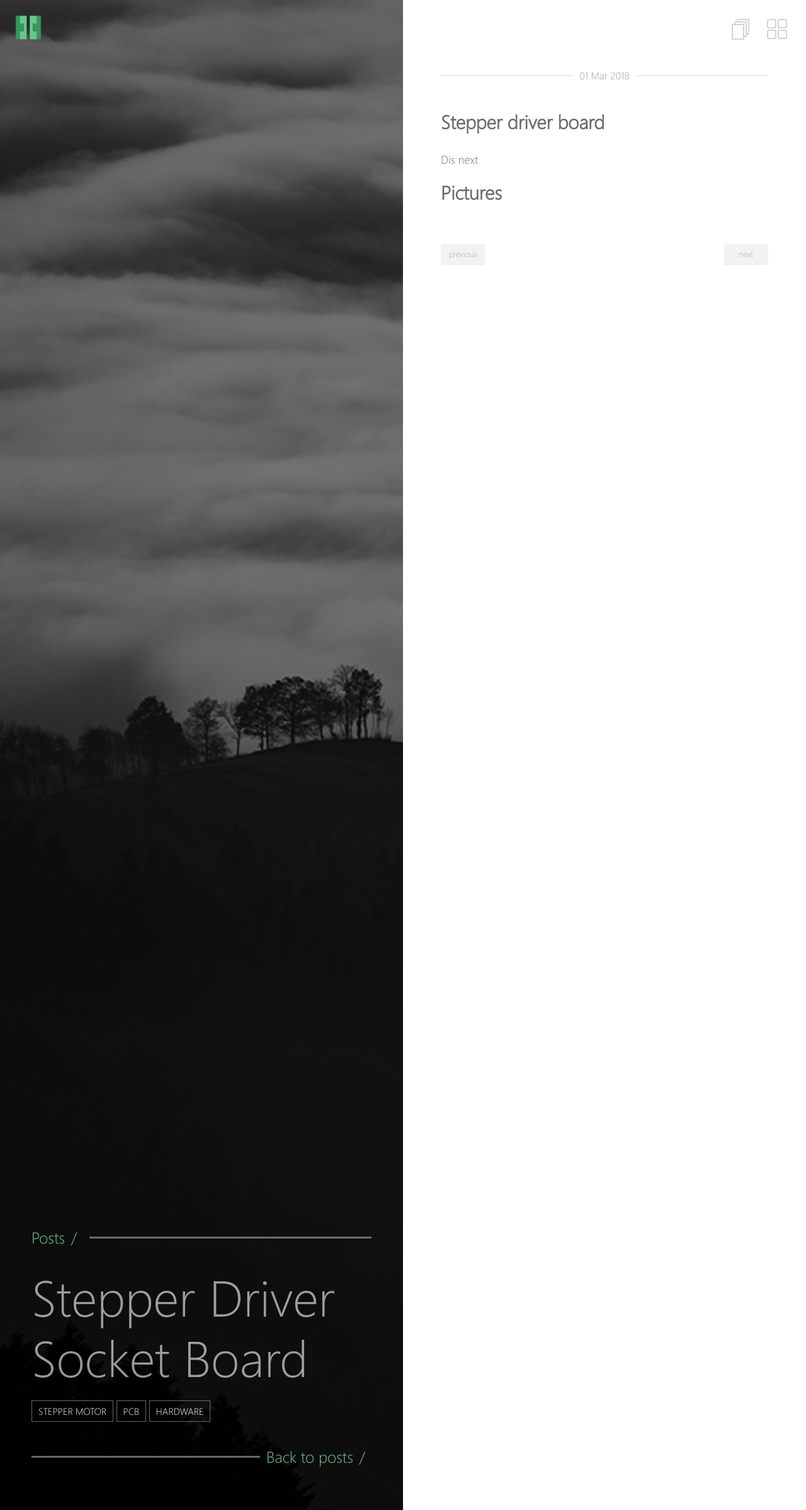
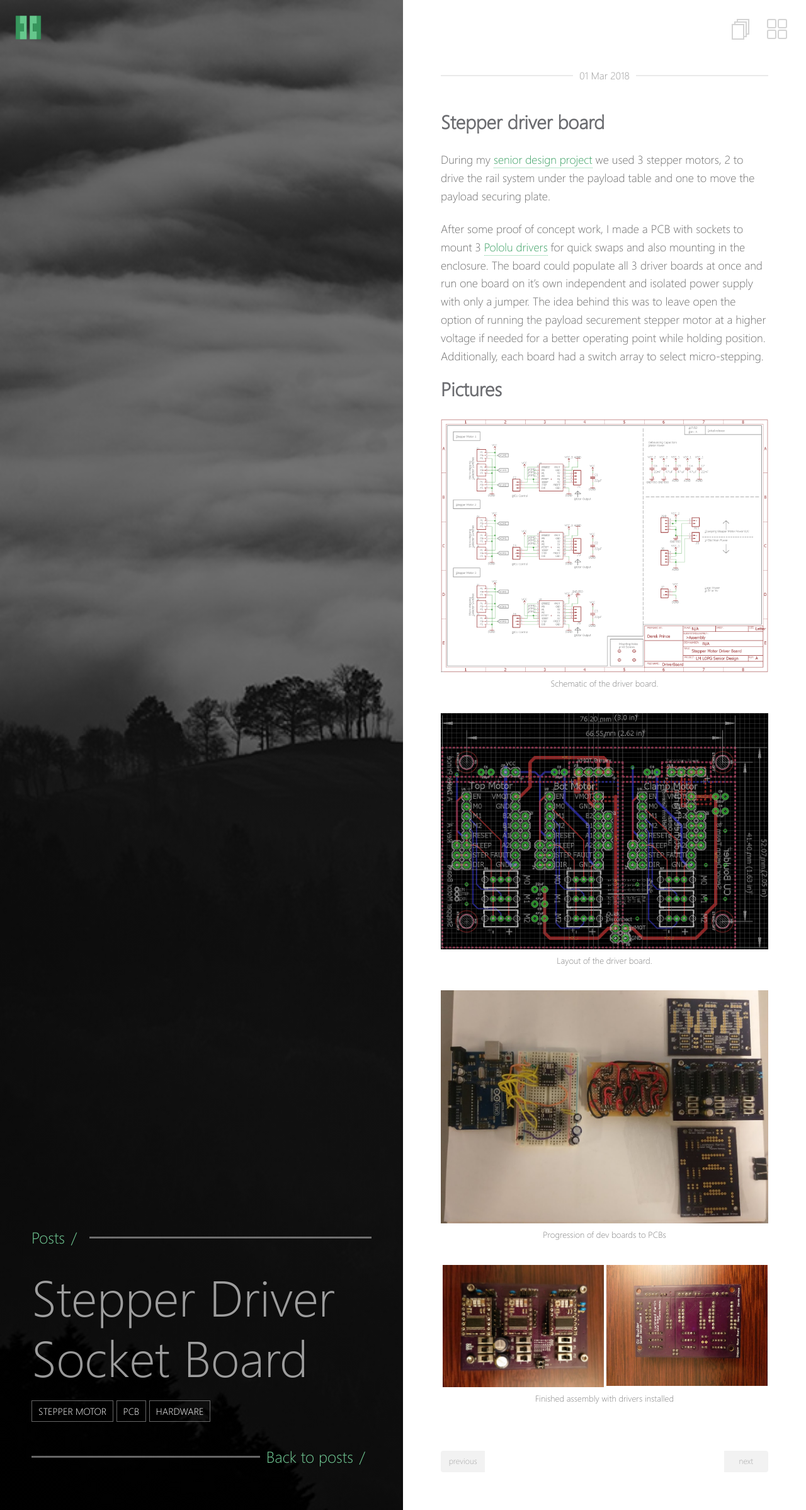
Before and after one commit to Aetas/justadd.coffee, a Jekyll site: the page built from jekyll/_posts/2018-03-01-stepper-driver-board.md, in a window 1280 px wide. Shown: the whole page at 63% size. Built offline with Jekyll 4.4.1, drawn with Linux system fonts in a browser that asks for light colours.

Commit message:
Completed stepper driver post + projects.yaml

```diff
--- a/jekyll/_posts/2018-03-01-stepper-driver-board.md
+++ b/jekyll/_posts/2018-03-01-stepper-driver-board.md
@@ -18,6 +18,28 @@ published: true
 ---
 
 ## Stepper driver board
-Dis next
+During my [senior design project]({{ site.url }}{% post_url  2017-10-01-Senior-Design %}) we used 3 stepper motors, 2 to drive the rail system under the payload table and one to move the payload securing plate.
+
+After some proof of concept work, I made a PCB with sockets to mount 3 <a href="https://www.pololu.com/product/2133">Pololu drivers</a> for quick swaps and also mounting in the enclosure. The board could populate all 3 driver boards at once and run one board on it's own independent and isolated power supply with only a jumper. The idea behind this was to leave open the option of running the payload securement stepper motor at a higher voltage if needed for a better operating point while holding position. Additionally, each board had a switch array to select micro-stepping.
 
 ## Pictures
+<figure>
+	<a href="/images/sd_driver_pcb/driver_socket_board_sch.PNG"><img src="/images/sd_driver_pcb/driver_socket_board_sch.PNG"></a>
+	<figcaption>Schematic of the driver board.</figcaption>
+</figure>
+
+<figure>
+	<a href="/images/sd_driver_pcb/driver_socket_board_brd.PNG"><img src="/images/sd_driver_pcb/driver_socket_board_brd.PNG"></a>
+	<figcaption>Layout of the driver board.</figcaption>
+</figure>
+
+<figure>
+	<a href="/images/sd_driver_pcb/progression.jpg"><img src="/images/sd_driver_pcb/progression.jpg"></a>
+	<figcaption>Progression of dev boards to PCBs</figcaption>
+</figure>
+
+<figure class="half">
+	<a href="/images/sd_driver_pcb/assembled.jpg"><img src="/images/sd_driver_pcb/assembled.jpg"></a>
+	<a href="/images/sd_driver_pcb/bottom.jpg"><img src="/images/sd_driver_pcb/bottom.jpg"></a>
+	<figcaption>Finished assembly with drivers installed</figcaption>
+</figure>
```
Also changed, not shown: jekyll/_data/projects.yaml (+7 -2 lines), jekyll/images/sd_driver_pcb/assembled.jpg, jekyll/images/sd_driver_pcb/driver_socket_board_brd.PNG, 1 other file.
